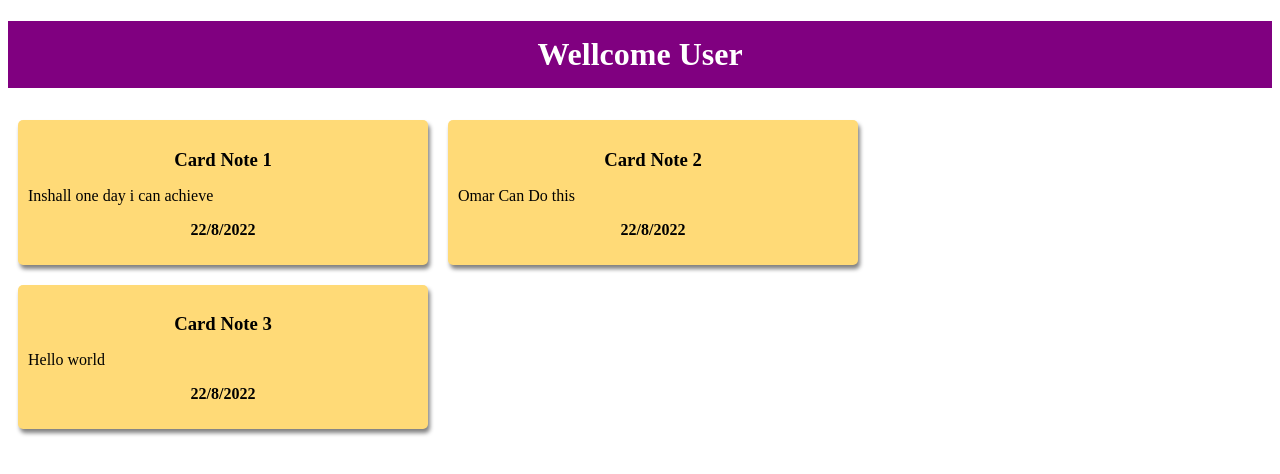
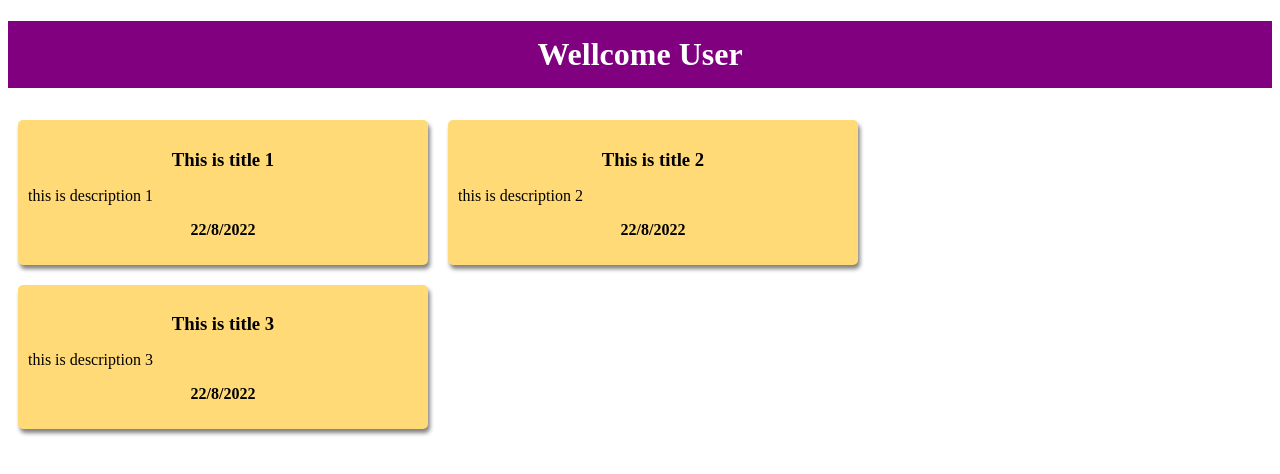
Before and after one commit to OmarFBasit/React_App, a React (Create React App) app: page / in a window 1280 px wide. Shown: the top 474 px of the page. Built offline with nearby package versions, Linux system fonts and the light colour scheme.

Commit message:
create json file and pass the data Card

```diff
--- a/src/App.js
+++ b/src/App.js
@@ -1,12 +1,14 @@
 import React from 'react';
 import Card from './components/Card.js';
+import Data from './data.json'
+
 const Wel="Wellcome User";
 function App(){
     return <div>
         <h1 className='headingstyle'>{Wel}</h1>
-        <Card titletex="Card Note 1" description="Inshall one day i can achieve"/>
-        <Card titletex="Card Note 2" description="Omar Can Do this"/>
-        <Card titletex="Card Note 3" description="Hello world"/>
+        <Card titletex={Data[0].title} description={Data[0].Description}/>
+        <Card titletex={Data[1].title} description={Data[1].Description}/>
+        <Card titletex={Data[2].title} description={Data[2].Description}/>
     </div>
 
 }
--- /dev/null
+++ b/src/data.json
@@ -0,0 +1,19 @@
+[
+    {
+        "title":"This is title 1",
+        "Description": "this is description 1"
+    },
+
+    {
+        "title":"This is title 2",
+        "Description": "this is description 2"
+    },
+    {
+        "title":"This is title 3",
+        "Description": "this is description 3"
+    },
+    {
+        "title":"This is title 4",
+        "Description": "this is description 4"
+    }
+]
```
